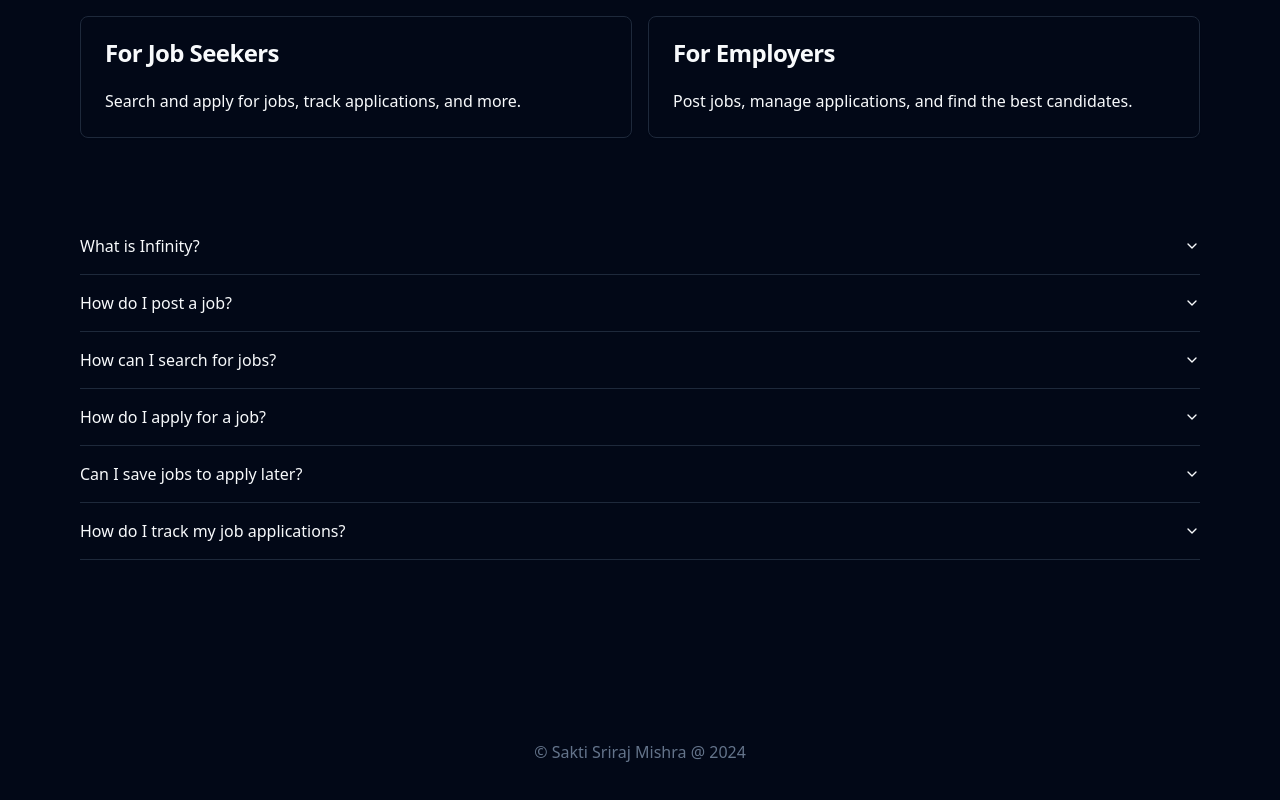
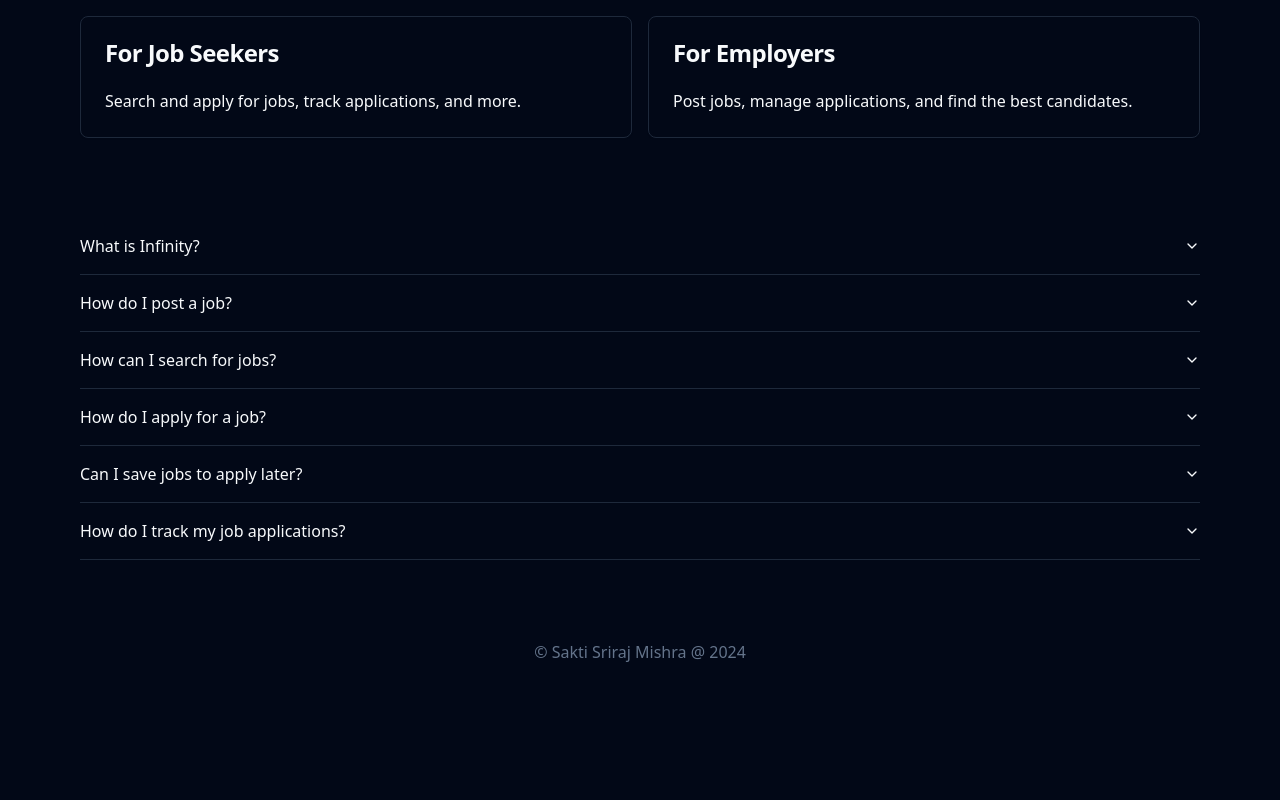
Before and after one commit to SaktiSriraj/JobPortal, a React (Vite) app: page / in a window 1280 px wide. Shown: the part 1608-2408 px from the top of the page. After the commit the page ends 2312 px from the top, so only its background shows below. Built offline with nearby package versions, Linux system fonts and the light colour scheme; no server answers.

Commit message:
minor fix

```diff
--- a/src/layouts/app-layout.jsx
+++ b/src/layouts/app-layout.jsx
@@ -10,7 +10,7 @@ const AppLayout = () => {
         <Outlet />
       </main>
 
-      <div className="text-center text-slate-500 mt-[100px]">
+      <div className="text-center text-slate-500">
         © Sakti Sriraj Mishra @ 2024
       </div>
     </div>
```
